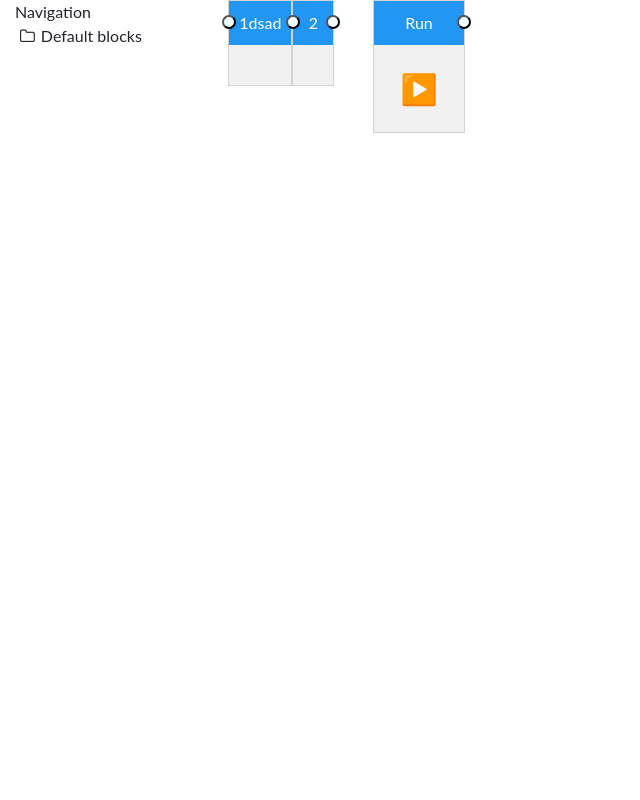
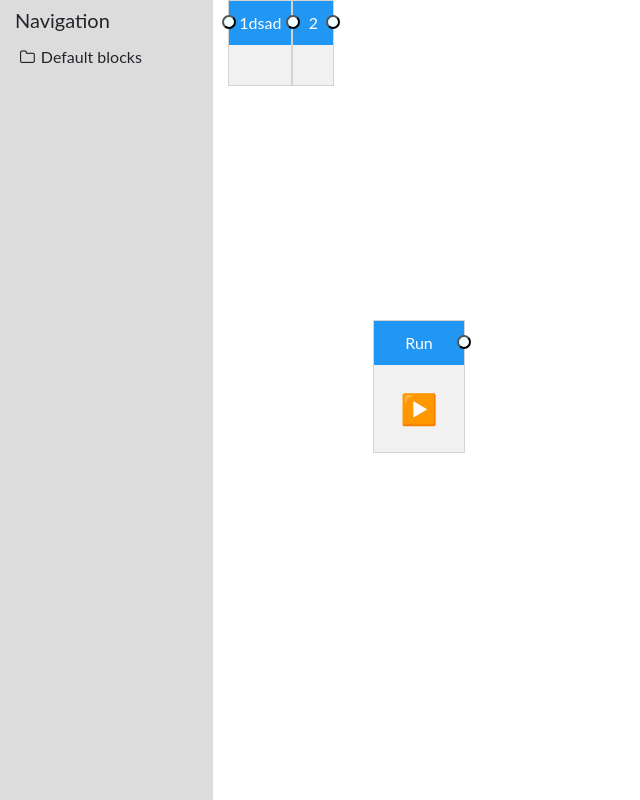
Before and after one commit to Vencoca/Bachelor-thesis-website, a Django app: template website/templates/home.html in a window 1280 px wide. Shown: the whole page, without its empty margins (0-640 px from the left). Run offline with Django 3.2, Linux system fonts and the light colour scheme; the template is opened without the code that fills it: values that come from a table or form of the project are taken from there, others are empty; data comes from the database, SQL or seed files in the repository; parts of the project's set-up code (start-up, migrations or seed data) failed here and were passed over; some libraries are stand-ins or nearby versions.

Commit message:
Sidebar styling

```diff
--- a/website/static/css/home.css
+++ b/website/static/css/home.css
@@ -1,4 +1,13 @@
-body {font-family: "Lato", sans-serif;}
+body {font-family: "Lato", sans-serif; height: 100vh;}
+#sidebar{
+  background: gainsboro;
+}
+
+#nav{
+  font-size: 20px;
+  border-bottom-width: 0px;
+  margin-bottom: 10px;
+  margin-top: 5px;}
 
 ul{
   list-style-type: none;
--- a/website/templates/home.html
+++ b/website/templates/home.html
@@ -6,15 +6,15 @@
         <meta name="viewport" content="width=device-width, initial-scale=1.0">
         <link rel="stylesheet" href="{% static 'css/bootstrap.min.css' %}">
         <link rel="stylesheet" href="{% static 'css/home.css' %}">
-        <link rel="stylesheet" href="https://stackpath.bootstrapcdn.com/font-awesome/4.7.0/css/font-awesome.min.css" integrity="sha384-wvfXpqpZZVQGK6TAh5PVlGOfQNHSoD2xbE+QkPxCAFlNEevoEH3Sl0sibVcOQVnN" crossorigin="anonymous">
+        <link rel="stylesheet" href="{% static 'css/font-awesome.min.css' %}">
         <title>Robot IDE</title>
     </head>
     <body>
         <div class="container-fluid h-100">
             <div class="row justify-content-center h-100">
-                <div class="col-2 h-100">
+                <div class="col-2 h-100" id = "sidebar">
                     <div class="row">
-                        <div class="col-12">Navigation</div>
+                        <div class="col-12" id = "nav">Navigation</div>
                     </div>
                     <div class="row">
                         <ul id= "blocks">
```
